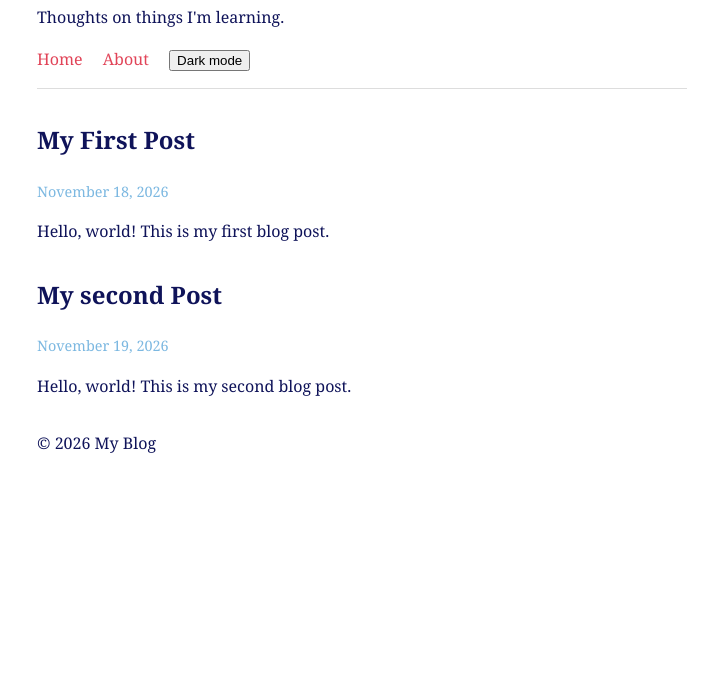
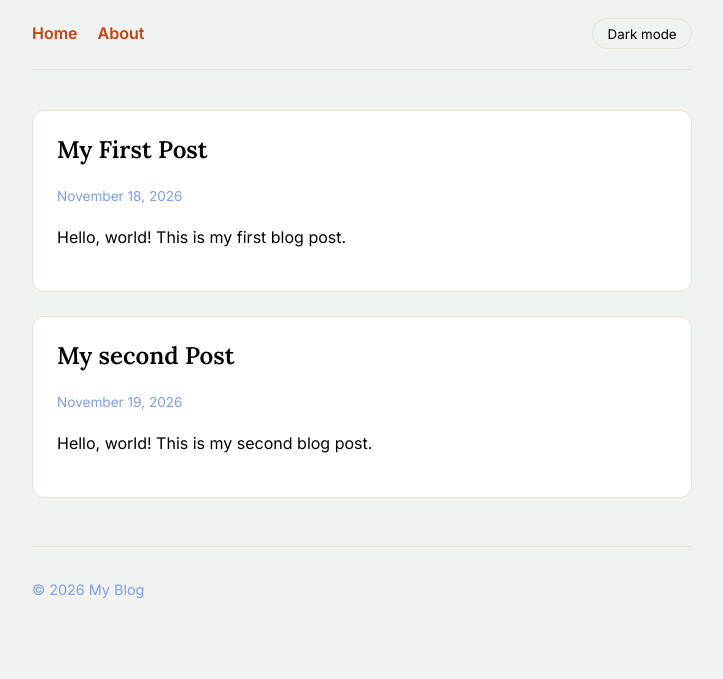
Before and after one commit to grod06/blog, a plain HTML site: page index.html in a window 1280 px wide. Shown: the part 121-800 px from the top of the page, without its empty margins (278-1001 px from the left). Drawn offline with Linux system fonts and the light colour scheme.

```diff
--- a/index.html
+++ b/index.html
@@ -4,6 +4,9 @@
   <meta charset="UTF-8">
   <meta name="viewport" content="width=device-width, initial-scale=1">
   <title>My Blog</title>
+    <link rel="preconnect" href="https://fonts.googleapis.com">
+<link rel="preconnect" href="https://fonts.gstatic.com" crossorigin>
+<link href="https://fonts.googleapis.com/css2?family=Lora:wght@400;600&family=Inter:wght@400;600&display=swap" rel="stylesheet">
   <link rel="stylesheet" href="style.css">
 </head>
 <body>
--- a/style.css
+++ b/style.css
@@ -1,55 +1,120 @@
-body {
-  font-family: Georgia, serif;
-  max-width: 650px;
-  margin: 0 auto;
-  padding: 2rem 1rem;
-  line-height: 1.6;
-  color: #0F1359;
+:root {
+  --bg: #f1f2f2;
+  --text: ##0F1359;
+  --muted: #829CE7;
+  --accent: #c2410c;
+  --card: #ffffff;
+  --border: #e7e1d6;
 }
 
-header { border-bottom: 1px solid #ddd; margin-bottom: 2rem; }
-.date { color: #7CB8E1; font-size: 0.9rem; }
-article { margin-bottom: 2rem; }
+body.dark {
+  --bg: #16181d;
+  --text: #e8e6e3;
+  --muted: #9a9a9a;
+  --accent: #fb923c;
+  --card: #1f2229;
+  --border: #2d313a;
+}
+
+* {
+  box-sizing: border-box;
+}
+
+body {
+  font-family: "Inter", sans-serif;
+  background: var(--bg);
+  color: var(--text);
+  max-width: 700px;
+  margin: 0 auto;
+  padding: 2rem 1.25rem;
+  line-height: 1.7;
+  transition: background 0.3s, color 0.3s;
+}
+
+h1, h2 {
+  font-family: "Lora", serif;
+  line-height: 1.25;
+}
+
+h1 {
+  font-size: 2.4rem;
+  margin: 0 0 0.5rem;
+}
+
+header {
+  border-bottom: 1px solid var(--border);
+  padding-bottom: 1.25rem;
+  margin-bottom: 2.5rem;
+}
+
+nav {
+  display: flex;
+  align-items: center;
+  gap: 1.25rem;
+}
 
 nav a {
-  margin-right: 1rem;
-  color: #E14458;
+  color: var(--accent);
   text-decoration: none;
+  font-weight: 600;
 }
 
 nav a:hover {
   text-decoration: underline;
 }
 
-header {
-  padding-bottom: 1rem;
+nav button {
+  margin-left: auto;
+  background: transparent;
+  color: var(--text);
+  border: 1px solid var(--border);
+  border-radius: 999px;
+  padding: 0.4rem 0.9rem;
+  font-family: inherit;
+  cursor: pointer;
 }
 
-body.dark {
-  background: #1a1a1a;
-  color: #829CE7;
+nav button:hover {
+  border-color: var(--accent);
 }
 
-body.dark header {
-  border-bottom-color: #444;
+article {
+  background: var(--card);
+  border: 1px solid var(--border);
+  border-radius: 12px;
+  padding: 1.5rem;
+  margin-bottom: 1.5rem;
+  transition: transform 0.2s, box-shadow 0.2s;
 }
 
-body.dark nav a {
-  color: #E14458;
+article:hover {
+  transform: translateY(-3px);
+  box-shadow: 0 8px 20px rgba(0, 0, 0, 0.08);
+}
+
+article h2 {
+  margin-top: 0;
+}
+
+.date {
+  color: var(--muted);
+  font-size: 0.85rem;
+}
+
+footer {
+  border-top: 1px solid var(--border);
+  margin-top: 3rem;
+  padding-top: 1rem;
+  color: var(--muted);
+  font-size: 0.9rem;
 }
 
 @media (max-width: 600px) {
-  body {
-    padding: 1rem;
-    font-size: 1.05rem;
+  h1 {
+    font-size: 1.9rem;
   }
 
-  h1 {
-    font-size: 1.8rem;
-  }
-
-  nav a {
-    display: inline-block;
-    padding: 0.5rem 0;
+  article {
+    padding: 1.1rem;
   }
 }
```
Also changed, not shown: about.html (+3 -0 lines).
